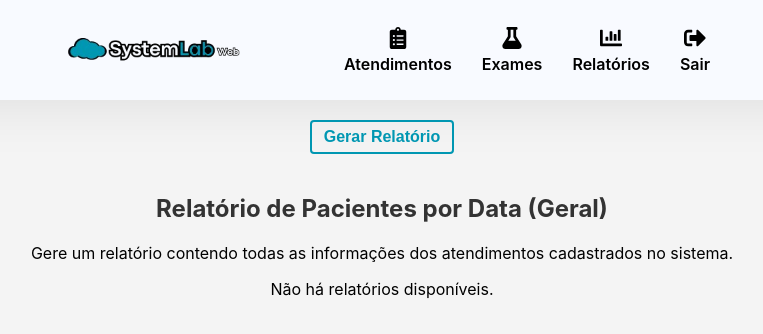
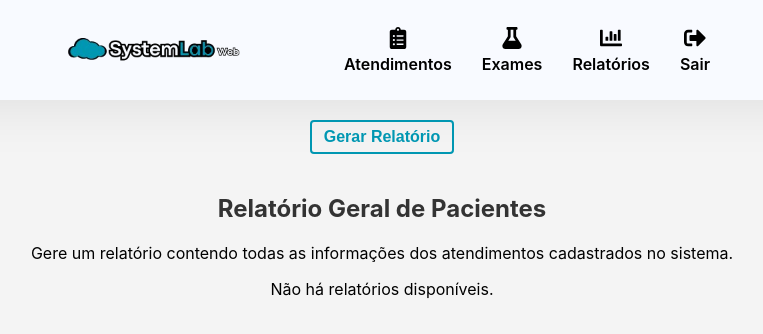
Before and after one commit to CoderRocha/systemlab-web, a React (Create React App) app in the folder front-end/: page /relatorios in a window 1280 px wide. Shown: the top 334 px of the page, without its empty margins (258-1021 px from the left). Built offline with nearby package versions, Linux system fonts and the light colour scheme; the HTML template or start-up script is replaced by a standard one.

Commit message:
fixed 'relatorios' "h2" text

```diff
--- a/front-end/src/pages/relatorios/Relatorios.js
+++ b/front-end/src/pages/relatorios/Relatorios.js
@@ -99,7 +99,7 @@ export default function Relatorios() {
         )}
 
         <div className={styles.listContainer}>
-          <h2>Relatório de Pacientes por Data (Geral)</h2>
+          <h2>Relatório Geral de Pacientes</h2>
           <p>Gere um relatório contendo todas as informações dos atendimentos cadastrados no sistema.</p>
           {loading ? (
             <p>Carregando relatórios...</p>
```
Also changed, not shown: 1 other file (tests, documents, lock files or other folders).
